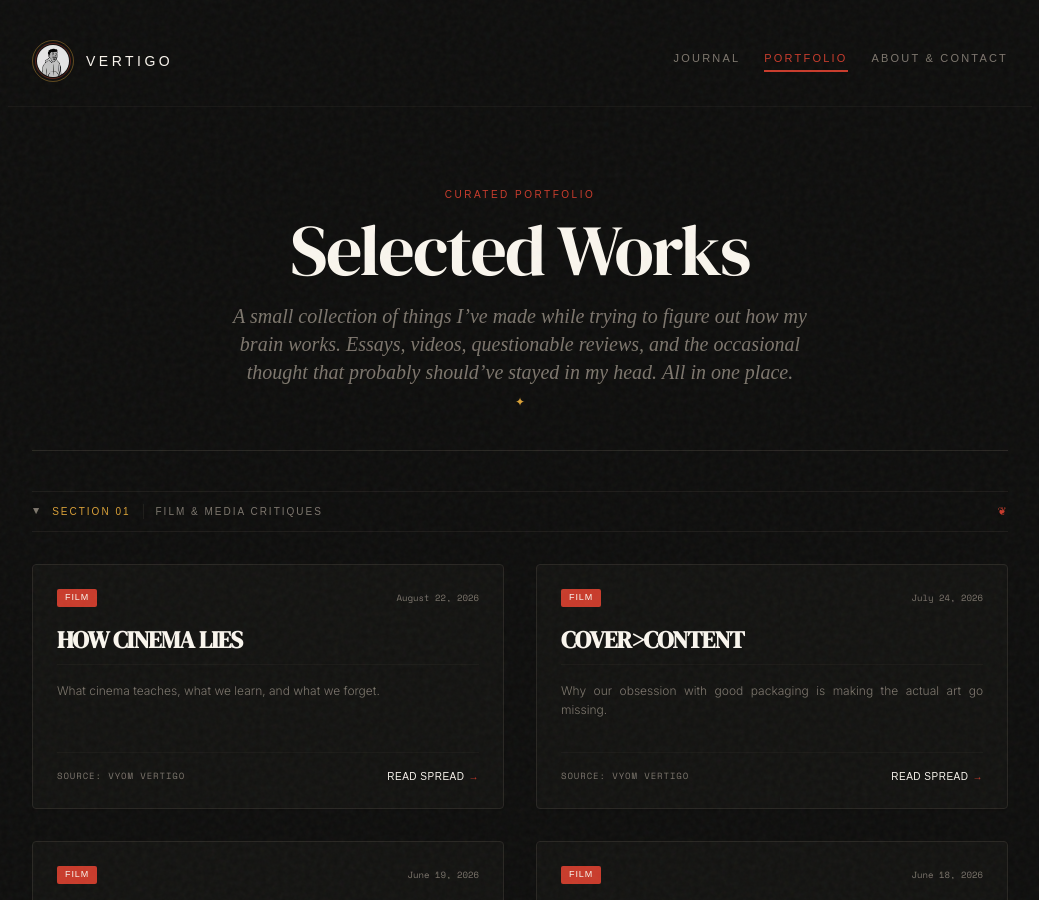
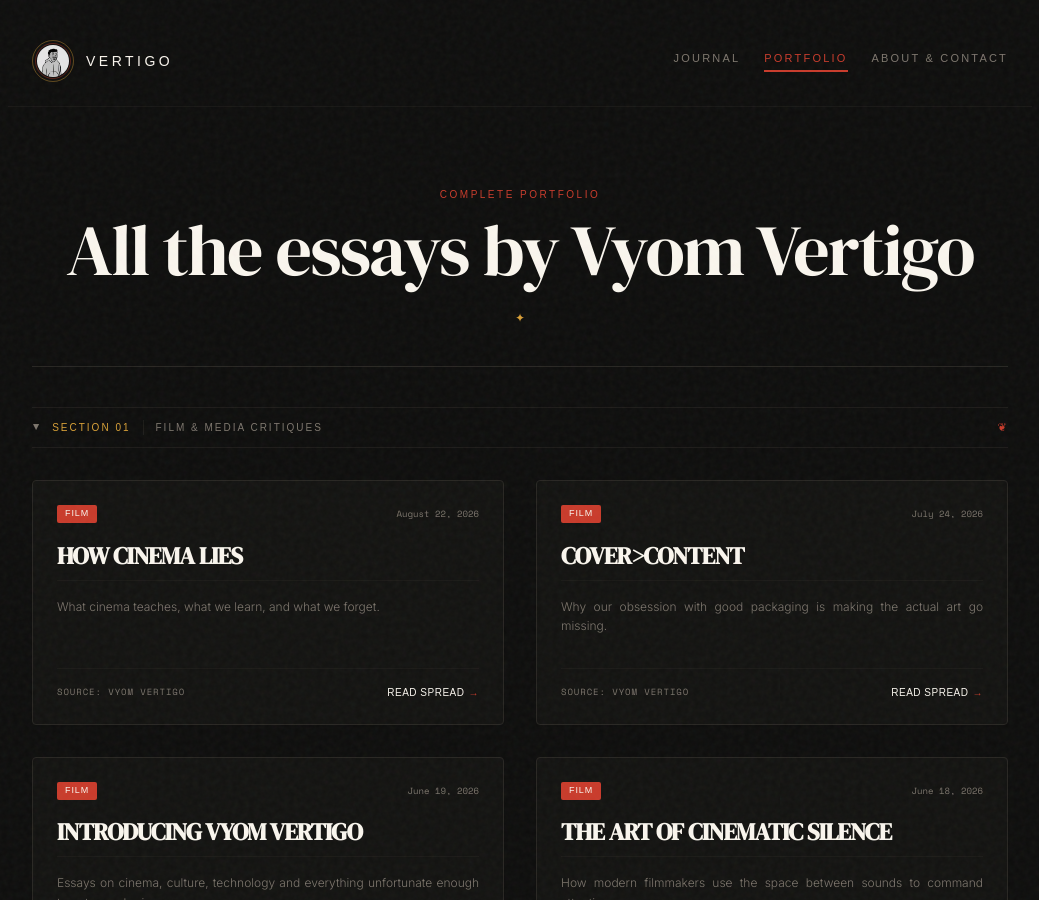
Before and after one commit to Vyom11/vyom_vertigo, a Jekyll site: the page built from portfolio.md, in a window 1280 px wide and 900 px high. Shown: the whole window, without its empty margins (120-1159 px from the left). Built offline with Jekyll 4.4.1, drawn with Linux system fonts in a browser that asks for light colours; nearby versions of some CDN libraries; some web fonts are replaced.

Commit message:
improve even mroe

```diff
--- a/portfolio.md
+++ b/portfolio.md
@@ -7,13 +7,10 @@ description: "A small collection of things I’ve made while trying to figure ou
 
 <!-- Portfolio Header -->
 <header class="py-10 border-b border-brandBorder mb-10 text-center flex flex-col items-center">
-  <span class="font-retroSans text-[10px] tracking-[0.25em] text-brandRed uppercase mb-3">CURATED PORTFOLIO</span>
+  <span class="font-retroSans text-[10px] tracking-[0.25em] text-brandRed uppercase mb-3">COMPLETE PORTFOLIO</span>
   <h1 class="font-display text-4xl sm:text-5xl md:text-7xl text-brandWhite font-normal tracking-tight leading-none mb-4">
-    Selected Works
+    All the essays by Vyom Vertigo
   </h1>
-  <p class="font-serif italic text-lg sm:text-xl text-brandMuted max-w-xl leading-relaxed">
-    A small collection of things I’ve made while trying to figure out how my brain works. Essays, videos, questionable reviews, and the occasional thought that probably should’ve stayed in my head. All in one place.
-  </p>
   <div class="text-brandYellow text-xs select-none mt-2">✦</div>
 </header>
 
```
